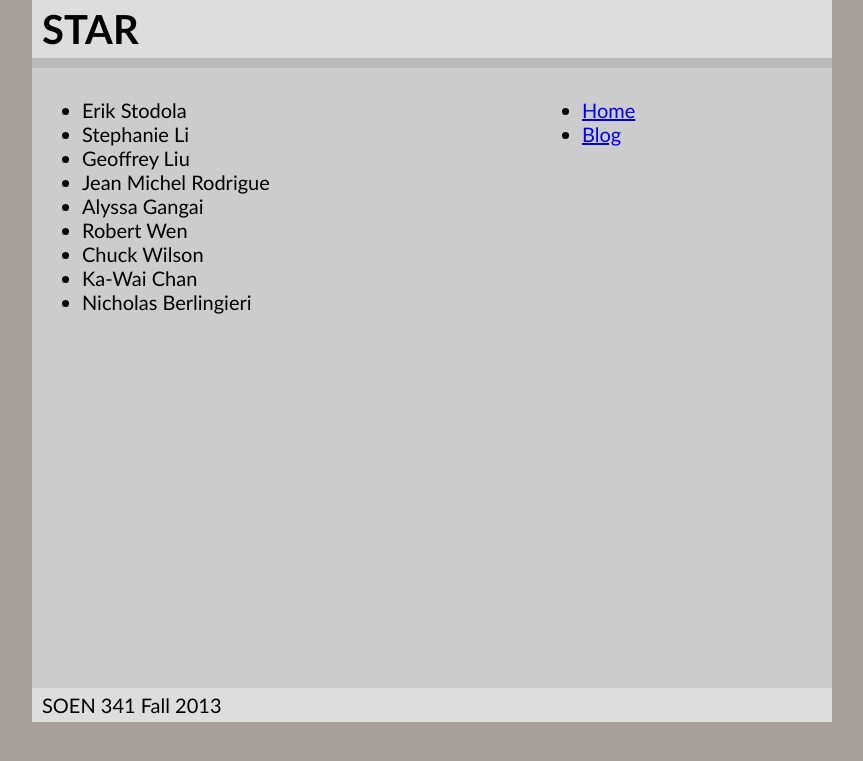
After one commit to squarebracket/star, a Django app: page /scheduler/team in a window 1280 px wide. The commit adds this page. Shown: the top 761 px of the page, without its empty margins (208-1071 px from the left). Run offline with Django 3.2, Linux system fonts and the light colour scheme; parts of the project's set-up code (start-up, migrations or seed data) failed here and were passed over; some libraries are stand-ins or nearby versions.

Commit message:
adding misc pages

```diff
--- /dev/null
+++ b/scheduler/templates/scheduler/team.html
@@ -0,0 +1,19 @@
+{% extends "base.html" %}
+
+{% load staticfiles %}
+
+{% block content %}
+
+    <ul>
+        <li>Erik Stodola</li>
+        <li>Stephanie Li</li>
+        <li>Geoffrey Liu</li>
+        <li>Jean Michel Rodrigue</li>
+        <li>Alyssa Gangai</li>
+        <li>Robert Wen</li>
+        <li>Chuck Wilson</li>
+        <li>Ka-Wai Chan</li>
+        <li>Nicholas Berlingieri</li>
+    </ul>
+
+{% endblock %}
--- a/scheduler/urls.py
+++ b/scheduler/urls.py
@@ -15,5 +15,8 @@ urlpatterns = patterns('',
     url(r'search_for_course_by_name_and_semester', views.search_for_course_by_name_and_semester,
        name='search_for_course_by_name_and_semester'),
     url(r'^section_permutation_by_course_name',views.section_permutation_by_course_name,
-       name='section_permutation_by_course_name')
+       name='section_permutation_by_course_name'),
+    url(r'^help_page', views.help_page, name='help_page'),
+    url(r'^source', views.source, name='source'),
+    url(r'^team', views.team, name='team')
 )
--- a/scheduler/views.py
+++ b/scheduler/views.py
@@ -9,6 +9,17 @@ from uni_info.models import Course, Semester
 import json
 import re
 
+
+def help_page(request):
+    return render(request, 'scheduler/help.html')
+
+
+def source(request):
+    return render(request, 'scheduler/source.html')
+
+
+def team(request):
+    return render(request, 'scheduler/team.html')
 
 @login_required
 def register(request):
--- a/user_stuff/templates/user_stuff/index.html
+++ b/user_stuff/templates/user_stuff/index.html
@@ -12,8 +12,9 @@
 
 {% block sidebar %}
     <ul>
-        <li><a href="/scheduler/">Help</a></li>
-        <li><a href="/blog/">Source</a></li>
+        <li><a href="/scheduler/help_page">Help</a></li>
+        <li><a href="/scheduler/source">Source</a></li>
+        <li><a href="/scheduler/team">Team</a></li>
     </ul>
 {% endblock %}
 
```
Also changed, not shown: scheduler/templates/scheduler/help.html (added, +16 -0 lines), scheduler/templates/scheduler/source.html (added, +9 -0 lines).
